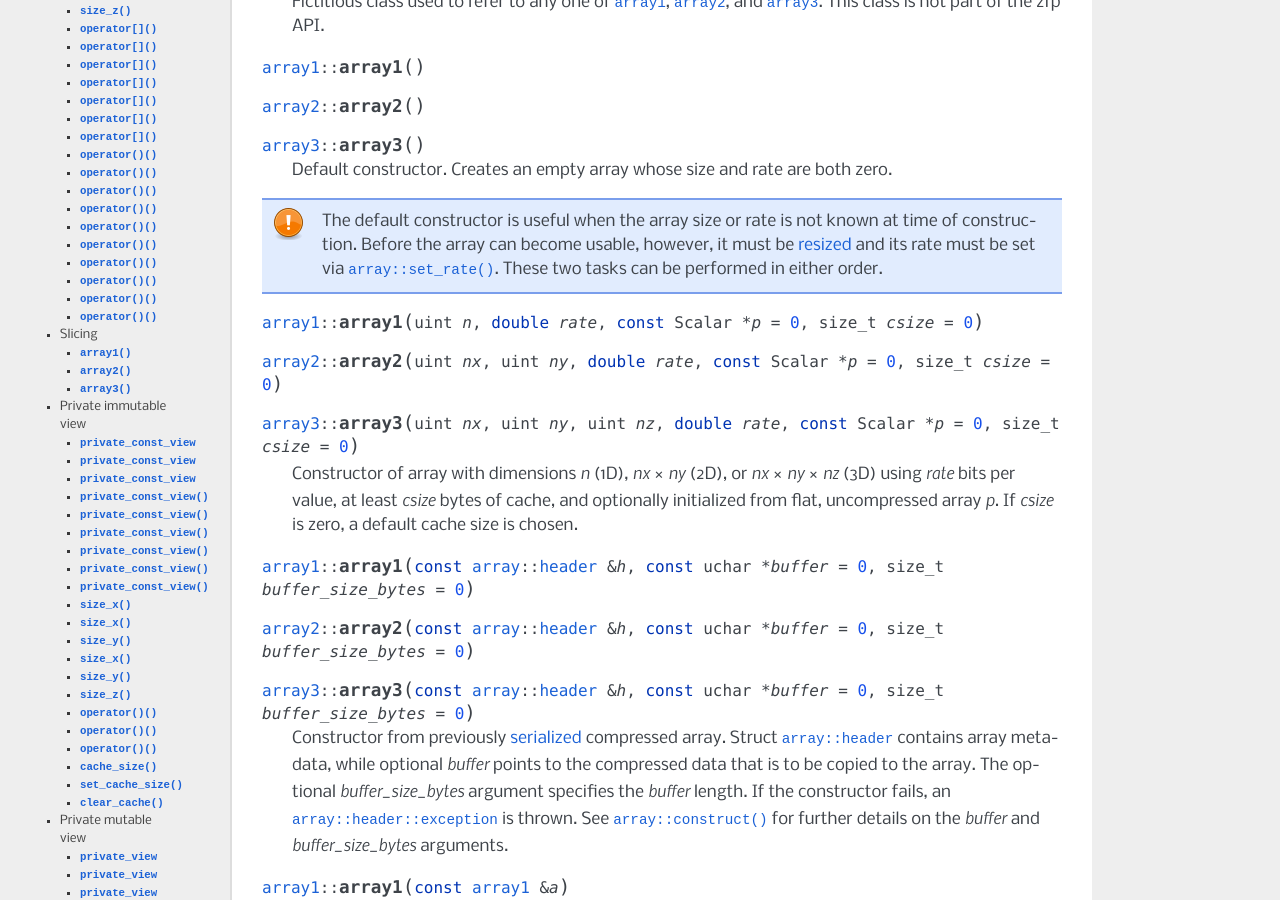
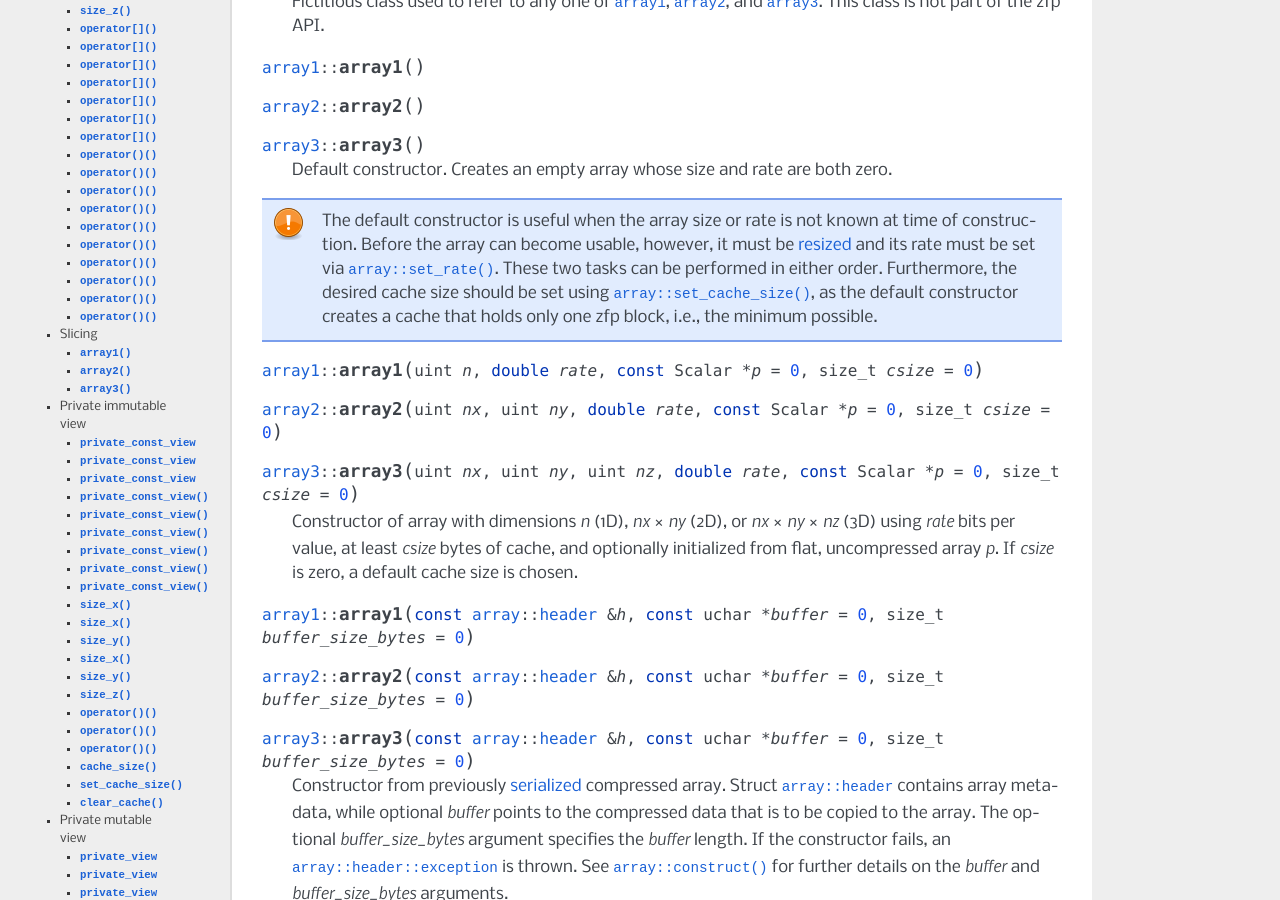
Before and after one commit to LLNL/zfp, a Sphinx documentation site: the page built from docs/source/arrays.rst, in a window 1280 px wide and 900 px high, scrolled down 3732 px. Built offline with Sphinx 7.4.7, drawn with Linux system fonts in a browser that asks for light colours; formulas are drawn with MathJax 3; some of the changed text lies outside the part shown.

Commit message:
Mention need to resize cache with default constructor

```diff
--- a/docs/source/arrays.rst
+++ b/docs/source/arrays.rst
@@ -240,6 +240,9 @@ type is ommitted for readability, e.g.,
   time of construction.  Before the array can become usable, however, it must
   be :ref:`resized <array_resize>` and its rate must be set via
   :cpp:func:`array::set_rate`.  These two tasks can be performed in either order.
+  Furthermore, the desired cache size should be set using
+  :cpp:func:`array::set_cache_size`, as the default constructor creates a
+  cache that holds only one |zfp| block, i.e., the minimum possible.
 
 .. _array_ctor:
 .. cpp:function:: array1::array1(uint n, double rate, const Scalar* p = 0, size_t csize = 0)
@@ -301,6 +304,13 @@ type is ommitted for readability, e.g.,
   Resize the array (all previously stored data will be lost).  If *clear* is
   true, then the array elements are all initialized to zero.
 
+.. note::
+  It is often desirable (though not a requirement) to also set the cache size
+  when resizing an array, e.g., in proportion to the array size;
+  see :cpp:func:`array::set_cache_size`.  This is particularly important when
+  the array is default constructed, which initializes the cache size to the
+  minimum possible of only one |zfp| block.
+
 .. _array_accessor:
 .. cpp:function:: Scalar array1::operator()(uint i) const
 .. cpp:function:: Scalar array2::operator()(uint i, uint j) const
```
